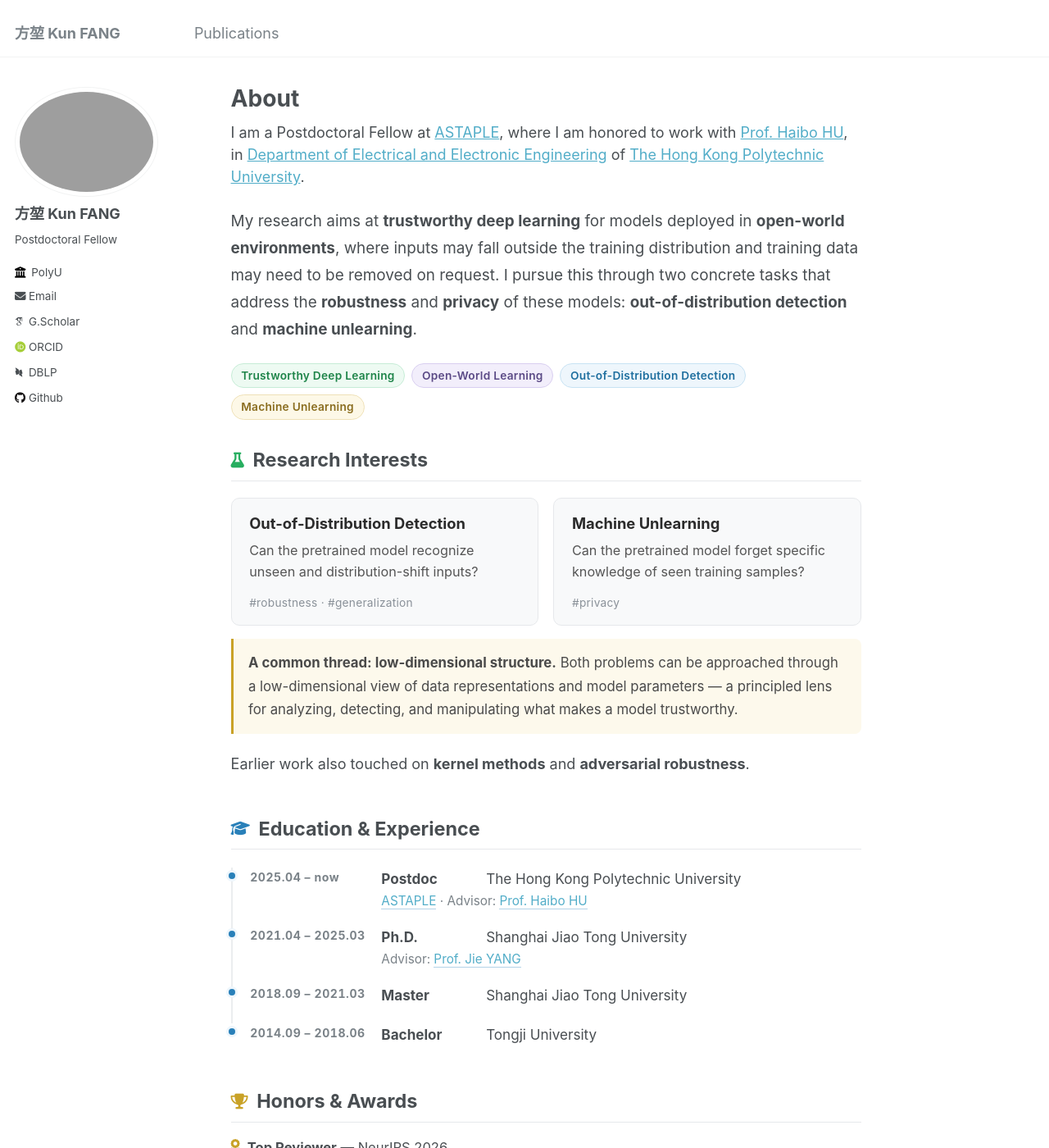
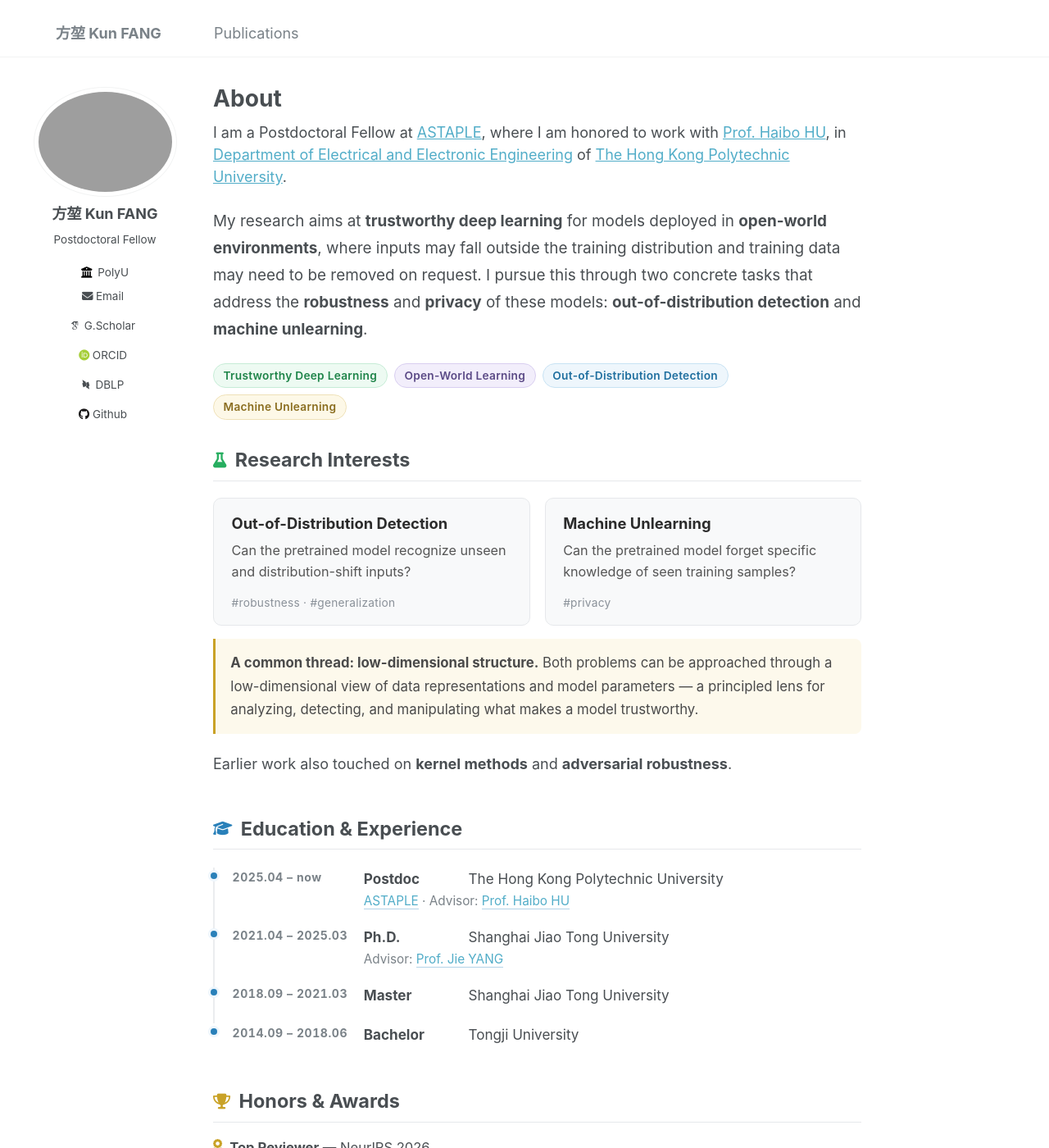
Before and after one commit to fanghenshaometeor/fanghenshaometeor.github.io, a Jekyll site: the page built from _pages/about.md, in a window 1280 px wide and 1400 px high. Shown: the whole window at 82% size. Built offline with Jekyll 4.4.1, drawn with Linux system fonts in a browser that asks for light colours; some web fonts are replaced.

Commit message:
'update-layout'

```diff
--- a/assets/css/custom.css
+++ b/assets/css/custom.css
@@ -438,3 +438,118 @@
     margin-right: 0.35em;
     font-size: 0.9em;
 }
+
+/* ═══════════════════════════════════════════════════════════════
+   Wide layout (>=1280px): masthead, sidebar and article on one grid
+   ═══════════════════════════════════════════════════════════════ */
+@media screen and (min-width: 1280px) {
+    /* fixed sidebar width so the column axis does not drift with the viewport */
+    .sidebar {
+        width: 220px;
+    }
+
+    /* pull the article column closer to the sidebar */
+    .page,
+    .archive {
+        padding-left: 2.5%;
+    }
+
+    /* profile block centred on one axis */
+    .sidebar .author__avatar {
+        text-align: center;
+    }
+
+    .sidebar .author__content,
+    .sidebar .author__urls {
+        width: 187px;
+        margin-left: auto;
+        margin-right: auto;
+        text-align: center;
+    }
+
+    .sidebar .author__urls li a {
+        display: inline-block;
+    }
+
+    /* masthead: title on the profile axis, menu on the article edge */
+    .masthead__menu-item--lg {
+        width: 243px;
+        padding-right: 0;
+    }
+
+    .masthead__menu-item--lg a {
+        display: inline-block;
+        padding-left: 50px;
+    }
+
+    .greedy-nav .visible-links a {
+        margin-left: 0;
+        margin-right: 0;
+    }
+}
+
+/* ═══════════════════════════════════════════════════════════════
+   Mid layout (960–1279px): flex fallback for the 925px container
+   ═══════════════════════════════════════════════════════════════ */
+@media screen and (min-width: 960px) and (max-width: 1279px) {
+    #main,
+    .masthead__inner-wrap {
+        max-width: 1100px;
+    }
+
+    #main {
+        display: flex;
+        align-items: flex-start;
+        gap: 32px;
+    }
+
+    .sidebar {
+        position: sticky;
+        top: 90px;
+        flex: 0 0 200px;
+        width: 200px;
+        height: auto;
+        overflow: visible;
+        padding-top: 0;
+        margin-right: 0;
+    }
+
+    .page,
+    .archive {
+        flex: 1 1 auto;
+        width: auto;
+        float: none;
+        padding: 0;
+    }
+
+    .sidebar .author__avatar {
+        text-align: center;
+    }
+
+    .sidebar .author__content,
+    .sidebar .author__urls {
+        width: 187px;
+        margin-left: auto;
+        margin-right: auto;
+        text-align: center;
+    }
+
+    .sidebar .author__urls li a {
+        display: inline-block;
+    }
+
+    .masthead__menu-item--lg {
+        width: 232px;
+        padding-right: 0;
+    }
+
+    .masthead__menu-item--lg a {
+        display: inline-block;
+        padding-left: 40px;
+    }
+
+    .greedy-nav .visible-links a {
+        margin-left: 0;
+        margin-right: 0;
+    }
+}
```
